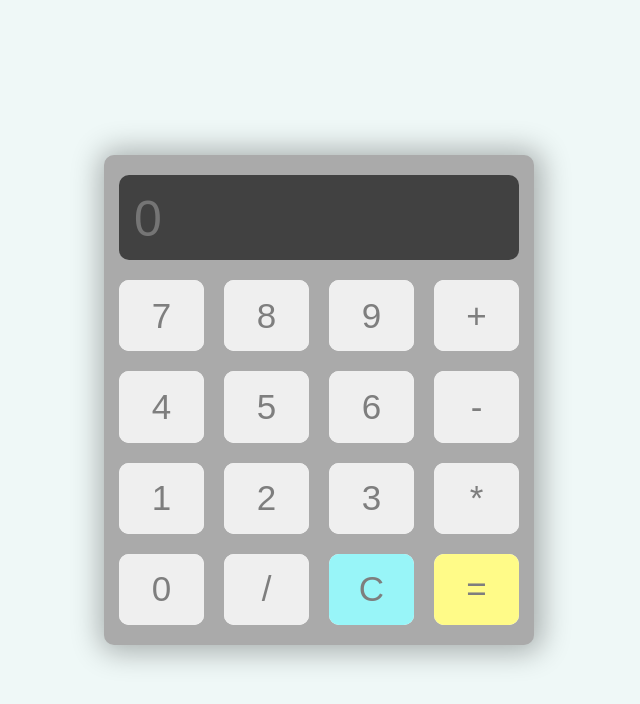
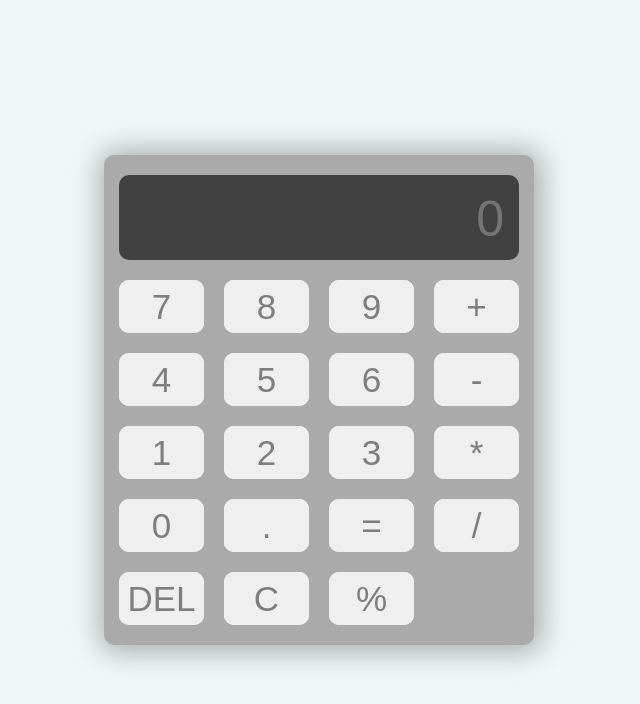
Before and after one commit to wrojas2/calculadora_19_02_2022, a plain HTML site: page index.html in a window 1280 px wide. Shown: the whole page, without its empty margins (321-961 px from the left). Drawn offline with Linux system fonts and the light colour scheme.

Commit message:
AJUSTE_DISEÑO_BOTONES_22_02_2022

```diff
--- a/index.html
+++ b/index.html
@@ -10,64 +10,75 @@
     <title>PROTOTIPO CALCULADORA</title>
     <link rel="shortcut icon" href="icono.gif"  type="image/x-icon">
     <link rel="stylesheet" href="style.css">
+    <script src="main.js"></script>
 </head>
 <body>
-    <div class="content-body">
+    <div class="content-body" name="form">
+    <form action="#" name="formulario">
       <div class="content-calculator">
           <div class="screen">
-              <input type="text" placeholder="0" disabled id="screen-result">
+              <input type="text" placeholder="0" disabled id="screen-result" name="datos">
           </div>
           <div class="btn-cal btn-cal-radius">
-            <input type="button" value="7" onclick="getdata(this)">
+            <input type="button" value="7">
           </div>
           <div class="btn-cal btn-cal-radius">
-            <input type="button" value="8" onclick="getdata(this)">
+            <input type="button" value="8">
           </div>
           <div class="btn-cal btn-cal-radius">
-            <input type="button" value="9" onclick="getdata(this)">
+            <input type="button" value="9" >
           </div>
           <div class="btn-cal btn-cal-radius">
-            <input type="button" value="+" onclick="getdata(this)">
+            <input type="button" value="+" >
           </div>
           <div class="btn-cal btn-cal-radius">
-            <input type="button" value="4" onclick="getdata(this)">
+            <input type="button" value="4" >
           </div>
           <div class="btn-cal btn-cal-radius">
-            <input type="button" value="5" onclick="getdata(this)">
+            <input type="button" value="5" >
           </div>
           <div class="btn-cal btn-cal-radius">
-            <input type="button" value="6" onclick="getdata(this)">
+            <input type="button" value="6" >
           </div>
           <div class="btn-cal btn-cal-radius">
-            <input type="button" value="-" onclick="getdata(this)">
+            <input type="button" value="-" >
           </div>
           <div class="btn-cal btn-cal-radius">
-            <input type="button" value="1" onclick="getdata(this)">
+            <input type="button" value="1" >
           </div>
           <div class="btn-cal btn-cal-radius">
-            <input type="button" value="2" onclick="getdata(this)">
+            <input type="button" value="2" >
           </div>
           <div class="btn-cal btn-cal-radius">
-            <input type="button" value="3" onclick="getdata(this)">
+            <input type="button" value="3" >
           </div>
           <div class="btn-cal btn-cal-radius">
-            <input type="button" value="*" onclick="getdata(this)">
+            <input type="button" value="*" >
           </div>
           <div class="btn-cal btn-cal-radius">
-            <input type="button" value="0" onclick="getdata(this)">
+            <input type="button" value="0" >
           </div>
           <div class="btn-cal btn-cal-radius">
-            <input type="button" value="/" onclick="getdata(this)">
+            <input type="button" value=".">
+          </div>
+          <div class="btn-cal btn-cal-radius btn-equal">
+            <input type="button" value="=">
+          </div>
+          <div class="btn-cal btn-cal-radius">
+            <input type="button" value="/" >
+          </div>
+          <div class="btn-cal btn-cal-radius btn-del">
+            <input type="button" value="DEL">
           </div>
           <div class="btn-cal btn-cal-radius btn-clean">
-            <input type="button" value="C" class="clean" onclick="clean()">
+            <input type="button" value="C">
           </div>
-          <div class="btn-cal btn-cal-radius btn-equal">
-            <input type="button" value="=" class="equal" oneclck="calculate()">
+          <div class="btn-cal btn-cal-radius btn-mod">
+            <input type="button" value="%">
           </div>
-
         </div>
       </div>
+    </form>
     </div>
 </body>
 </html>
--- /dev/null
+++ b/main.js
@@ -0,0 +1,28 @@
+addEventListener
+("DOMContentLoaded", function ()
+{
+ document.querySelector
+  ("form[name='formulario']").addEventListener("click", function(e)
+    {
+     let Resultado = document.querySelector("input[name='datos']");
+     (e.target.nodeName == "INPUT")
+      ?(e.target.value == "="
+         ? Resultado.value = eval(Resultado.value)
+         : (e.target.value == "DEL"
+             ? Resultado.value = ""
+             : ( e.target.value == "C"
+               ? (
+                  Resultado.value = new String(Resultado.value).substring(0,  new String(Resultado.value).length - 1)
+                  )
+                : ( e.target.name == "datos"
+                    ? ""
+                    :  Resultado.value += e.target.value
+                  )
+                )
+            )
+       )
+      : "";
+    }
+  )
+}
+)
--- a/style.css
+++ b/style.css
@@ -39,6 +39,7 @@ body{
      padding: 0;
      outline: inherit;
      font-size: 50px;
+     text-align: right;
      width: 100%;
     }
 
@@ -67,6 +68,7 @@ body{
     background-color: #98f5f8;
 }
 
+
 .btn-cal :hover{
     transition-duration: 0.4s;
     background-color: #ffb497;
@@ -84,6 +86,17 @@ body{
 .btn-equal :hover{
     transition-duration: 0.4s;
     background-color: #66f789; /* Color personalizado*/
-    color: rgb(14, 211, 24);
+    color: rgb(13, 91, 236);
     cursor:help;  /*cursor personalizado*/
 }
+
+.btn-del :hover{
+    transition-duration: 0.4s;
+    background-color: #b40c7c; /* Color personalizado*/
+    color: rgb(191, 233, 39);
+    cursor:progress;  /*cursor personalizado*/
+}
+.btn-mod :hover{
+    background-color: #46040d;
+
+}
```
